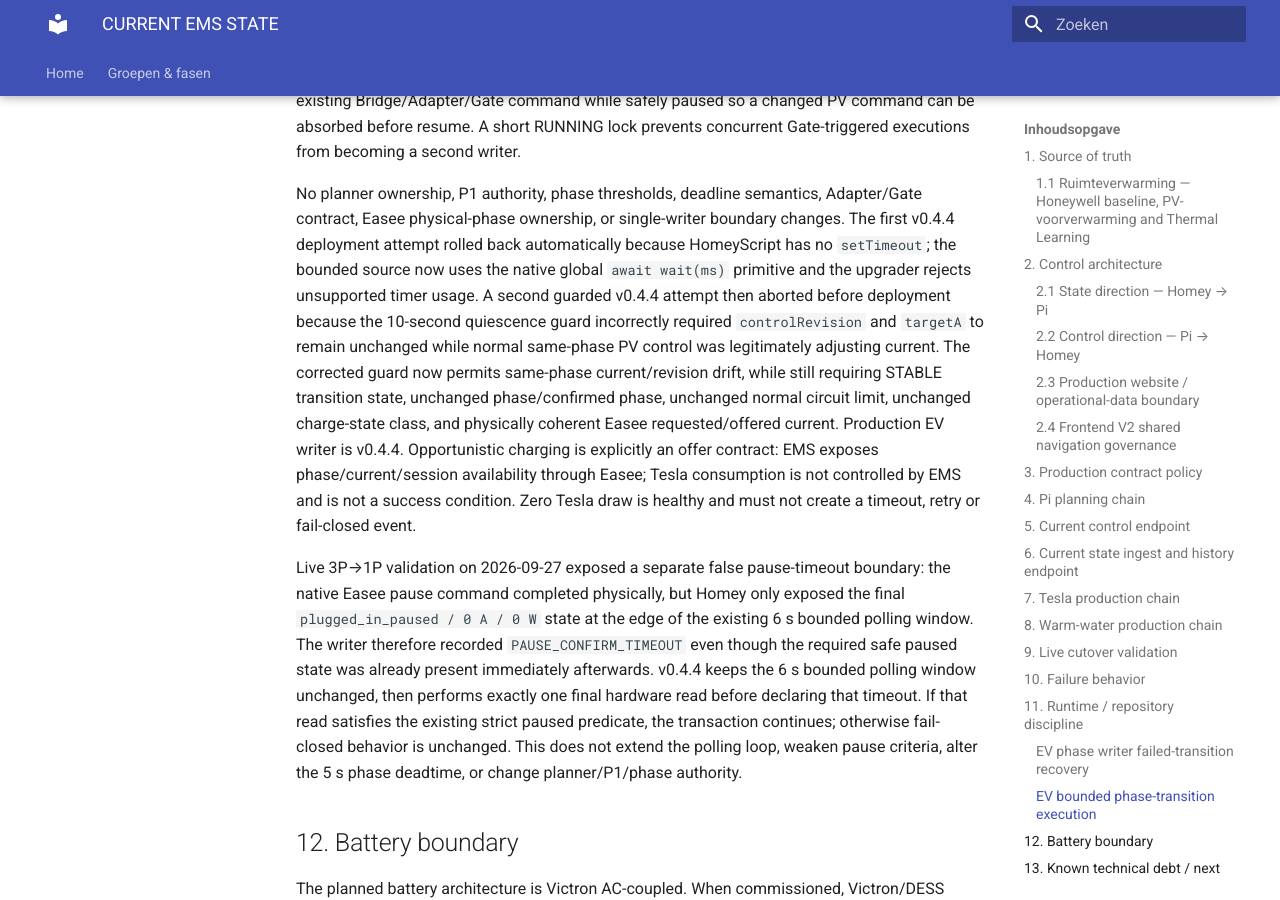
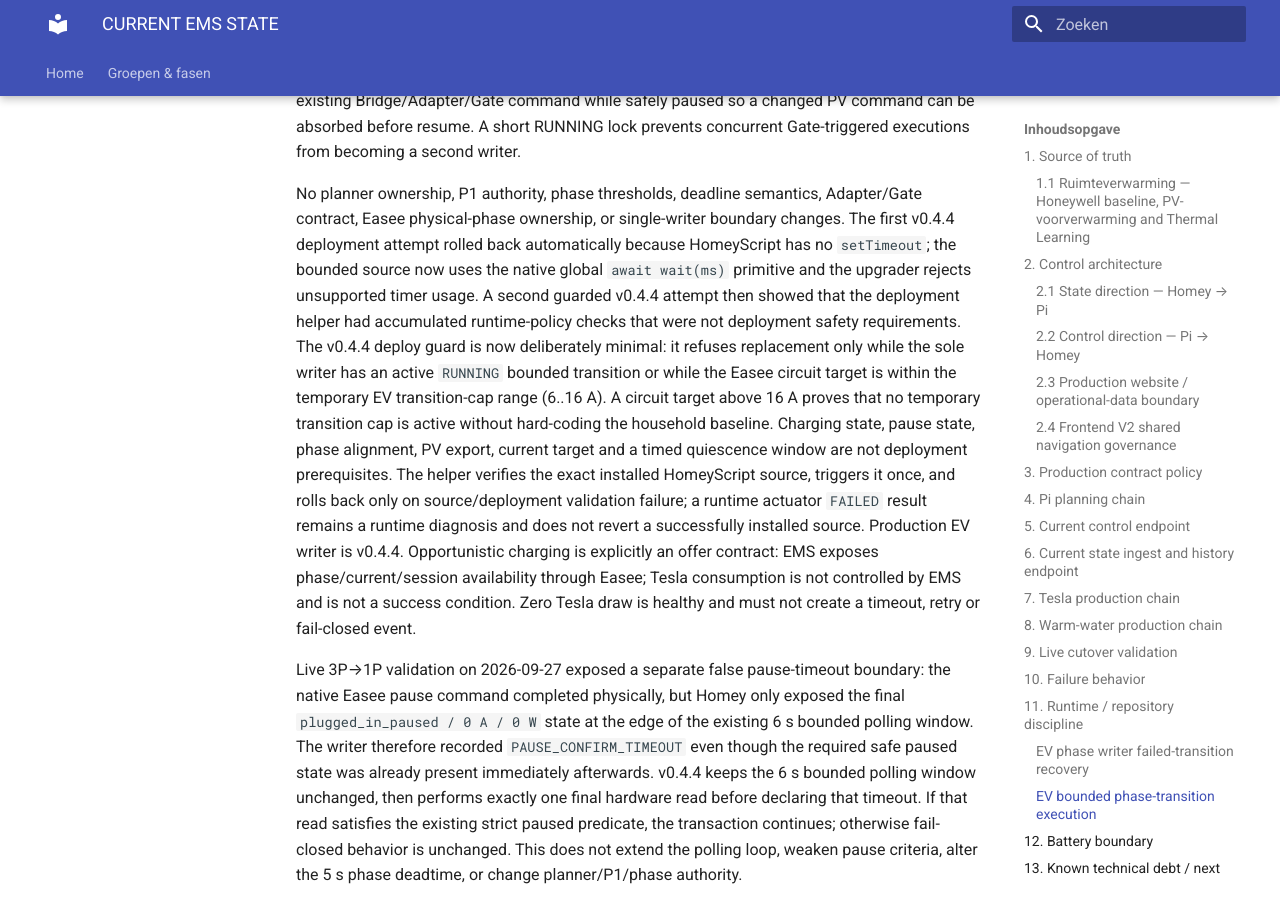
Before and after one commit to OnsKasteeltje/homey-energy-manual, an MkDocs documentation site: the page built from docs/architecture/CURRENT-EMS-STATE.md, in a window 1280 px wide and 900 px high, scrolled down 16364 px. Built offline with MkDocs 1.6.1 and Material for MkDocs 9.7.7, drawn with Linux system fonts in a browser that asks for light colours.

Commit message:
docs(ev): simplify writer deployment safety boundary

```diff
--- a/docs/architecture/CURRENT-EMS-STATE.md
+++ b/docs/architecture/CURRENT-EMS-STATE.md
@@ -320,7 +320,7 @@
 changes. The first v0.4.4 deployment attempt rolled back automatically because
 HomeyScript has no `setTimeout`; the bounded source now uses the native global
 `await wait(ms)` primitive and the upgrader rejects unsupported timer usage.
-A second guarded v0.4.4 attempt then aborted before deployment because the 10-second quiescence guard incorrectly required `controlRevision` and `targetA` to remain unchanged while normal same-phase PV control was legitimately adjusting current. The corrected guard now permits same-phase current/revision drift, while still requiring STABLE transition state, unchanged phase/confirmed phase, unchanged normal circuit limit, unchanged charge-state class, and physically coherent Easee requested/offered current. Production EV writer is v0.4.4. Opportunistic charging is explicitly an offer contract: EMS exposes phase/current/session availability through Easee; Tesla consumption is not controlled by EMS and is not a success condition. Zero Tesla draw is healthy and must not create a timeout, retry or fail-closed event.
+A second guarded v0.4.4 attempt then showed that the deployment helper had accumulated runtime-policy checks that were not deployment safety requirements. The v0.4.4 deploy guard is now deliberately minimal: it refuses replacement only while the sole writer has an active `RUNNING` bounded transition or while the Easee circuit target is within the temporary EV transition-cap range (6..16 A). A circuit target above 16 A proves that no temporary transition cap is active without hard-coding the household baseline. Charging state, pause state, phase alignment, PV export, current target and a timed quiescence window are not deployment prerequisites. The helper verifies the exact installed HomeyScript source, triggers it once, and rolls back only on source/deployment validation failure; a runtime actuator `FAILED` result remains a runtime diagnosis and does not revert a successfully installed source. Production EV writer is v0.4.4. Opportunistic charging is explicitly an offer contract: EMS exposes phase/current/session availability through Easee; Tesla consumption is not controlled by EMS and is not a success condition. Zero Tesla draw is healthy and must not create a timeout, retry or fail-closed event.
 
 Live 3P→1P validation on 2026-09-27 exposed a separate false pause-timeout boundary: the native Easee pause command completed physically, but Homey only exposed the final `plugged_in_paused / 0 A / 0 W` state at the edge of the existing 6 s bounded polling window. The writer therefore recorded `PAUSE_CONFIRM_TIMEOUT` even though the required safe paused state was already present immediately afterwards. v0.4.4 keeps the 6 s bounded polling window unchanged, then performs exactly one final hardware read before declaring that timeout. If that read satisfies the existing strict paused predicate, the transaction continues; otherwise fail-closed behavior is unchanged. This does not extend the polling loop, weaken pause criteria, alter the 5 s phase deadtime, or change planner/P1/phase authority.
 
```
